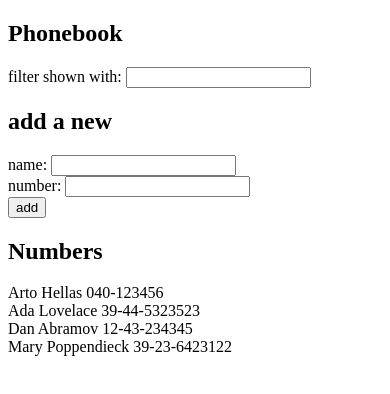
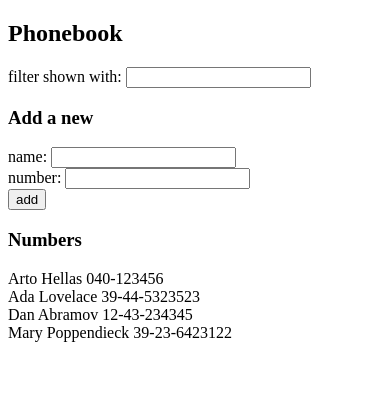
Before and after one commit to tatusl/fs-open, a React (Create React App) app in the folder part2/phonebook/: page / in a window 390 px wide. Shown: the top 394 px of the page. Built offline with nearby package versions, Linux system fonts and the light colour scheme.

Commit message:
Phonebook (exercise 2.10)

```diff
--- a/part2/phonebook/src/components/App.js
+++ b/part2/phonebook/src/components/App.js
@@ -1,4 +1,7 @@
 import React, { useState } from 'react'
+import Filter from './Filter'
+import PersonForm from './PersonForm'
+import Persons from './Persons'
 
 const App = () => {
   const [persons, setPersons] = useState([
@@ -31,48 +34,32 @@ const App = () => {
 
   const handleNameFilter = (event) => setNameFilter(event.target.value)
 
-  const listStyle = {
-    listStyle: 'none',
-    paddingLeft: 0
+  const nameFilterProps = {
+    nameFilter,
+    handleNameFilter
+  }
+
+  const personFormProps = {
+    addPerson,
+    newName,
+    handleNameChange,
+    newNumber,
+    handleNumberChange
+  }
+
+  const personsProps = {
+    persons,
+    nameFilter
   }
 
   return (
     <div>
       <h2>Phonebook</h2>
-      <div>
-        filter shown with: <input
-          value={nameFilter}
-          onChange={handleNameFilter}
-        />
-      </div>
-      <h2>add a new</h2>
-      <form onSubmit={addPerson}>
-        <div>
-          name: <input
-            value={newName}
-            onChange={handleNameChange}
-          />
-        </div>
-        <div>
-          number: <input
-            value={newNumber}
-            onChange={handleNumberChange}
-          />
-        </div>
-        <div>
-          <button type="submit">add</button>
-        </div>
-      </form>
-      <h2>Numbers</h2>
-      <ul style={listStyle}>
-      {persons.filter(person => person.name.match(new RegExp(nameFilter, 'gi')))
-        .map(person =>
-          <li key={person.name}>
-            {person.name} {person.number}
-          </li>
-        )
-      }
-      </ul>
+      <Filter {...nameFilterProps} />
+      <h3>Add a new</h3>
+      <PersonForm  {...personFormProps}/>
+      <h3>Numbers</h3>
+      <Persons  {...personsProps}/>
     </div>
   )
 }
--- /dev/null
+++ b/part2/phonebook/src/components/Filter.js
@@ -0,0 +1,14 @@
+import React from 'react'
+
+const Filter = ({ nameFilter, handleNameFilter }) => {
+  return (
+    <div>
+      filter shown with: <input
+        value={nameFilter}
+        onChange={handleNameFilter}
+      />
+    </div>
+  )
+}
+
+export default Filter
--- /dev/null
+++ b/part2/phonebook/src/components/PersonForm.js
@@ -0,0 +1,26 @@
+import React from 'react'
+
+const PersonForm = (props) => {
+  const { addPerson, newName, handleNameChange, newNumber, handleNumberChange } = props
+  return (
+    <form onSubmit={addPerson}>
+      <div>
+        name: <input
+          value={newName}
+          onChange={handleNameChange}
+        />
+      </div>
+      <div>
+        number: <input
+          value={newNumber}
+          onChange={handleNumberChange}
+        />
+      </div>
+      <div>
+        <button type="submit">add</button>
+      </div>
+    </form>
+  )
+}
+
+export default PersonForm
--- /dev/null
+++ b/part2/phonebook/src/components/Persons.js
@@ -0,0 +1,22 @@
+import React from 'react'
+
+const listStyle = {
+  listStyle: 'none',
+  paddingLeft: 0
+}
+
+const Persons = ({ persons, nameFilter }) => {
+  return (
+    <ul style={listStyle}>
+    {persons.filter(person => person.name.match(new RegExp(nameFilter, 'gi')))
+      .map(person =>
+        <li key={person.name}>
+          {person.name} {person.number}
+        </li>
+      )
+    }
+    </ul>
+  )
+}
+
+export default Persons
```
